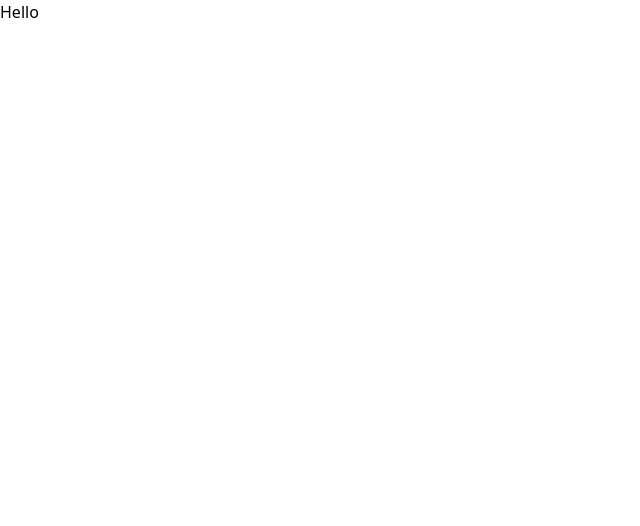
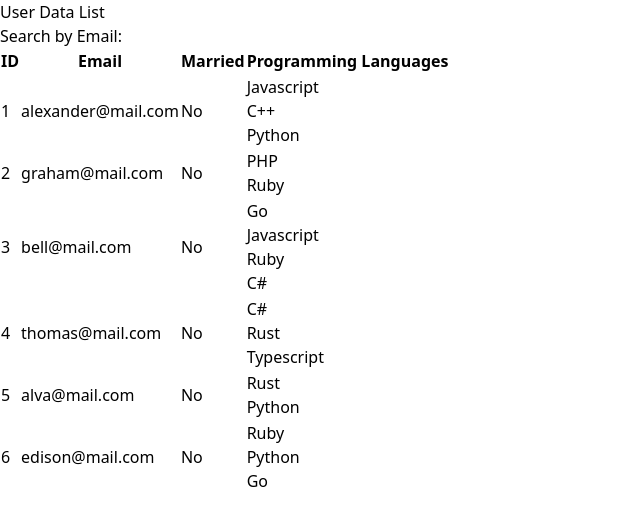
Before and after one commit to hendris27/aplikasi_bkk, a React (Vite) app: page / in a window 1280 px wide. Shown: the top 526 px of the page, without its empty margins (0-640 px from the left). Built offline with nearby package versions, Linux system fonts and the light colour scheme.

Commit message:
add data user

```diff
--- a/src/App.jsx
+++ b/src/App.jsx
@@ -1,8 +1,91 @@
+import React, { useState } from 'react'
+
+const userData = [
+	{
+		id: 1,
+		email: 'alexander@mail.com',
+		isMarried: false,
+		programmingLanguages: ['Javascript', 'C++', 'Python'],
+	},
+	{
+		id: 2,
+		email: 'graham@mail.com',
+		isMarried: false,
+		programmingLanguages: ['PHP', 'Ruby'],
+	},
+	{
+		id: 3,
+		email: 'bell@mail.com',
+		isMarried: false,
+		programmingLanguages: ['Go', 'Javascript', 'Ruby', 'C#'],
+	},
+	{
+		id: 4,
+		email: 'thomas@mail.com',
+		isMarried: false,
+		programmingLanguages: ['C#', 'Rust', 'Typescript'],
+	},
+	{
+		id: 5,
+		email: 'alva@mail.com',
+		isMarried: false,
+		programmingLanguages: ['Rust', 'Python'],
+	},
+	{
+		id: 6,
+		email: 'edison@mail.com',
+		isMarried: false,
+		programmingLanguages: ['Ruby', 'Python', 'Go'],
+	},
+]
+
 function App() {
+	const [searchEmail, setSearchEmail] = useState('')
+	const [filteredUsers, setFilteredUsers] = useState(userData)
+
+	const handleSearch = (e) => {
+		const { value } = e.target
+		setSearchEmail(value)
+
+		// Filter users based on the search query
+		const filtered = userData.filter((user) => user.email.toLowerCase().includes(value.toLowerCase()))
+		setFilteredUsers(filtered)
+	}
+
 	return (
-		<>
-			<div className="bg-red-200">Hello</div>
-		</>
+		<div>
+			<h1>User Data List</h1>
+			<div>
+				<label htmlFor="emailSearch">Search by Email:</label>
+				<input type="text" id="emailSearch" value={searchEmail} onChange={handleSearch} />
+			</div>
+			<table>
+				<thead>
+					<tr>
+						<th>ID</th>
+						<th>Email</th>
+						<th>Married</th>
+						<th>Programming Languages</th>
+					</tr>
+				</thead>
+				<tbody>
+					{filteredUsers.map((user) => (
+						<tr key={user.id}>
+							<td>{user.id}</td>
+							<td>{user.email}</td>
+							<td>{user.isMarried ? 'Yes' : 'No'}</td>
+							<td>
+								<ul>
+									{user.programmingLanguages.map((lang, index) => (
+										<li key={index}>{lang}</li>
+									))}
+								</ul>
+							</td>
+						</tr>
+					))}
+				</tbody>
+			</table>
+		</div>
 	)
 }
 
```
